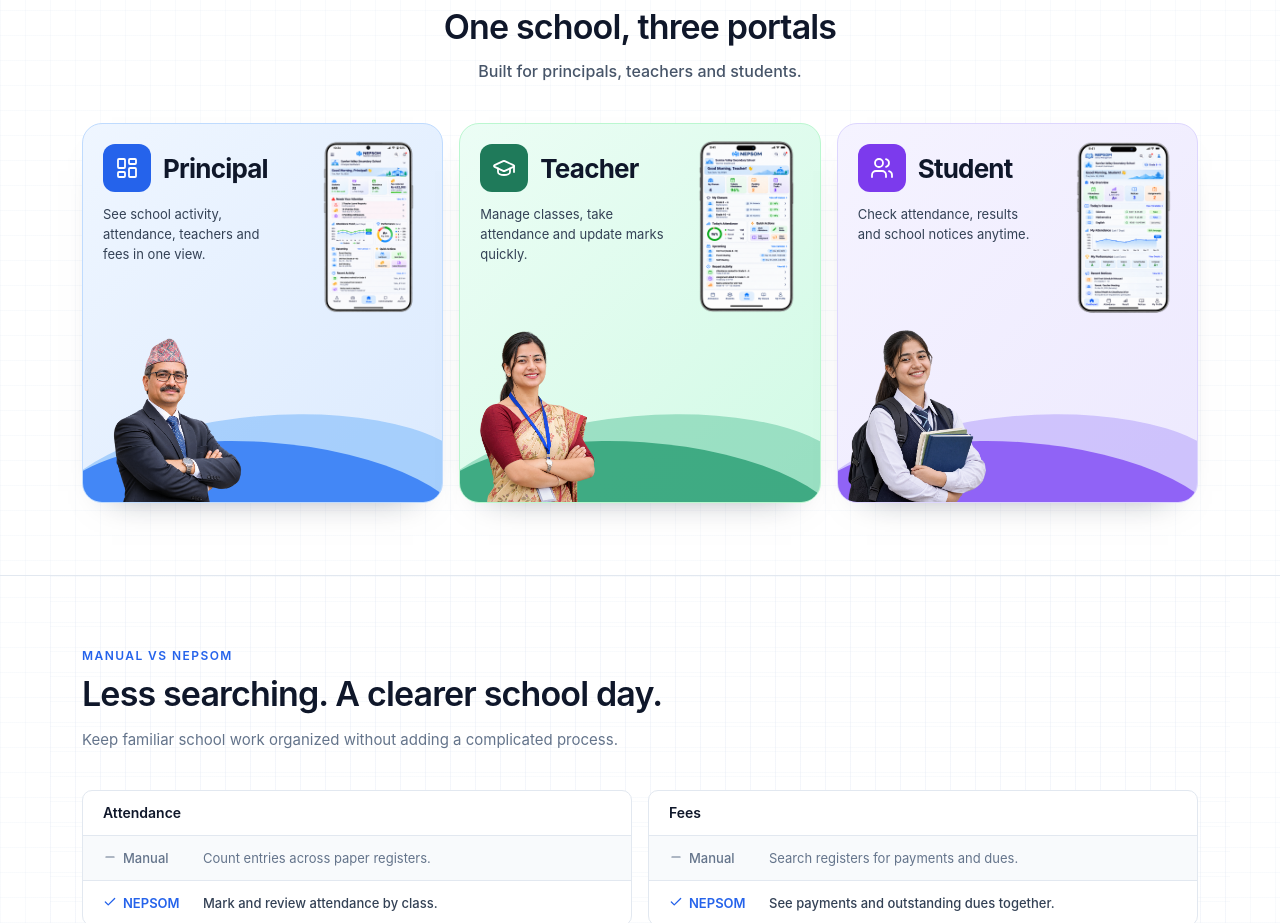
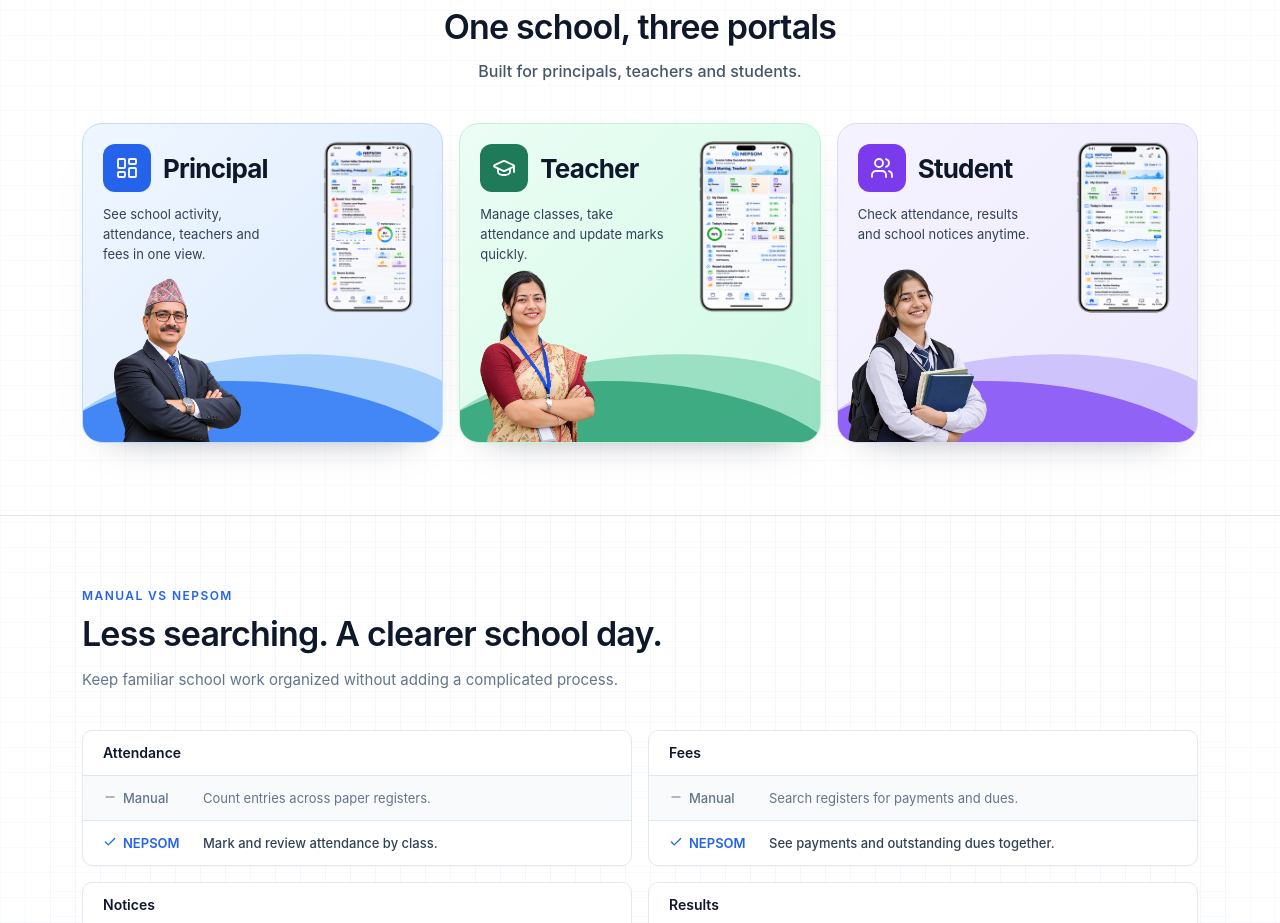
Before and after one commit to basantathapa7495/snap-main, a Next.js app: page / in a window 1280 px wide. Shown: the part 1760-2683 px from the top of the page. Built offline with nearby package versions, Linux system fonts and the light colour scheme.

Commit message:
Reduce portal card height and empty space

```diff
--- a/app/page.tsx
+++ b/app/page.tsx
@@ -263,7 +263,7 @@ export default function HomePage() {
               }) => (
                 <article
                   key={name}
-                  className={`${styles.portalCard} ${styles.portalShowcaseCard} ${card} relative isolate min-h-[380px] overflow-hidden rounded-[20px] border shadow-[0_18px_36px_-30px_rgba(15,23,42,0.55)]`}
+                  className={`${styles.portalCard} ${styles.portalShowcaseCard} ${card} relative isolate min-h-[320px] overflow-hidden rounded-[20px] border shadow-[0_18px_36px_-30px_rgba(15,23,42,0.55)]`}
                 >
                   <div className="relative z-30 p-4 sm:p-5">
                     <div className="flex items-center gap-3">
@@ -279,7 +279,7 @@ export default function HomePage() {
                   <div className={`${styles.portalWave} ${styles.portalWaveBack} ${waveBack}`} aria-hidden="true" />
                   <div className={`${styles.portalWave} ${styles.portalWaveFront} ${waveFront}`} aria-hidden="true" />
 
-                  <div className="absolute bottom-0 left-0 z-20 h-[46%] w-[48%]">
+                  <div className="absolute bottom-0 left-0 z-20 h-[55%] w-[48%]">
                     <Image
                       src={portrait}
                       alt={portraitAlt}
```
